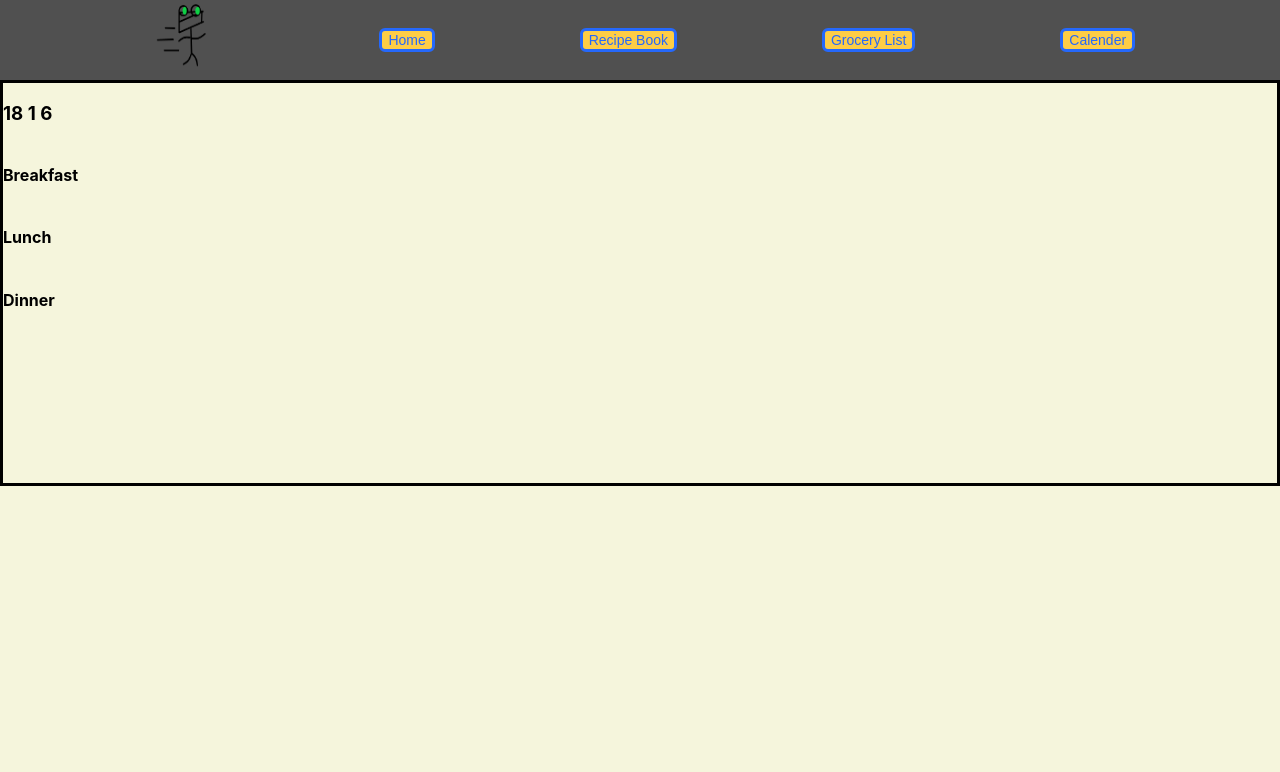
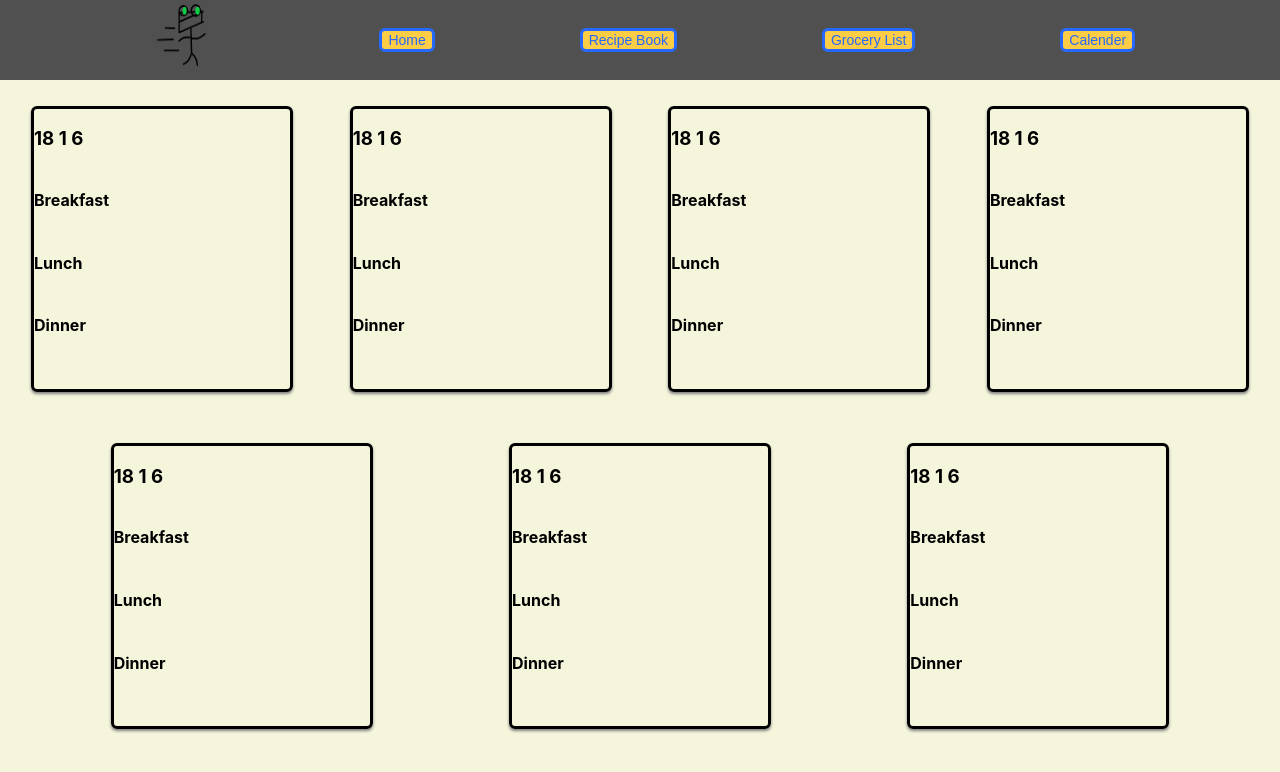
Before and after one commit to Cwoodard2/QuickFoods, a React (Create React App) app: page /#/calender in a window 1280 px wide. Shown: the top 772 px of the page. Built offline with nearby package versions, Linux system fonts and the light colour scheme; no server answers.

Commit message:
Small changes to each day in the calendar

```diff
--- a/src/components/Calendar.scss
+++ b/src/components/Calendar.scss
@@ -1,6 +1,14 @@
 .calendar-day {
     display: flex;
     flex-direction: column;
-    height: 50vh;
+    height: 35vh;
+    width: 20vw;
     border: solid;
+    margin: 2vw;
+    border-radius: 6px;
+    box-shadow: 0px 2px 3px 0px grey;
+    transition: box-shadow 0.5s;
+    &:hover {
+        box-shadow: 0px 2px 5px 2px grey;
+    }
 }
--- a/src/pages/calender.js
+++ b/src/pages/calender.js
@@ -1,13 +1,21 @@
 import React from "react";
 import StandardPage from "../components/StandardPage";
 import Navigation from "../components/Navigation";
-import Calendar from "../components/Calandar";
+import Calendar from "../components/Calendar";
 
 export default function Calender() {
     return(
         <StandardPage>
             <Navigation />
-            <Calendar />
+            <div className="row" style={{justifyContent: "space-evenly", flexWrap: "wrap"}}>
+                <Calendar />
+                <Calendar />
+                <Calendar />
+                <Calendar />
+                <Calendar />
+                <Calendar />
+                <Calendar />
+            </div>
         </StandardPage>
     );
 }
```
Also changed, not shown: src/components/Calendar.js (renamed from src/components/Calandar.js).
